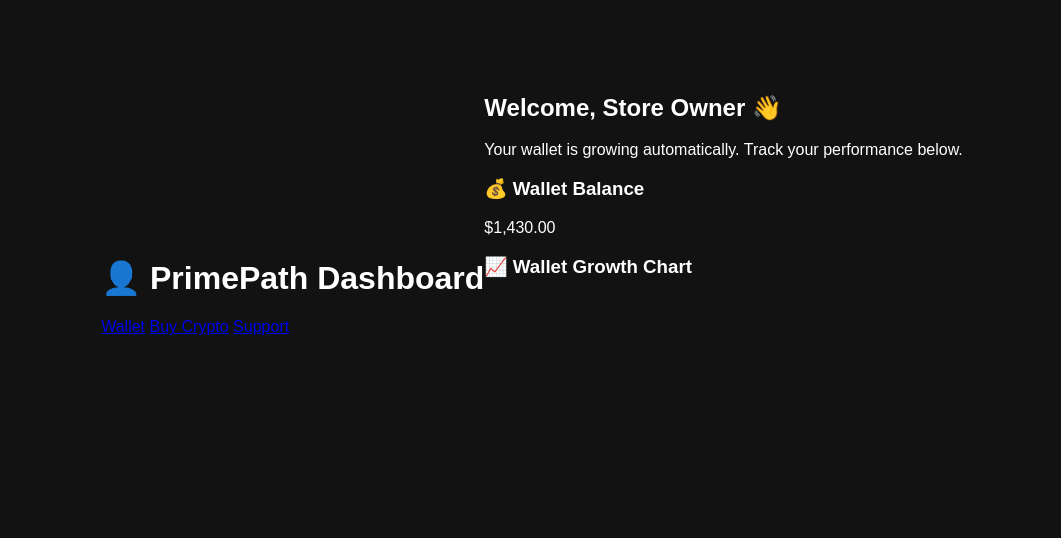
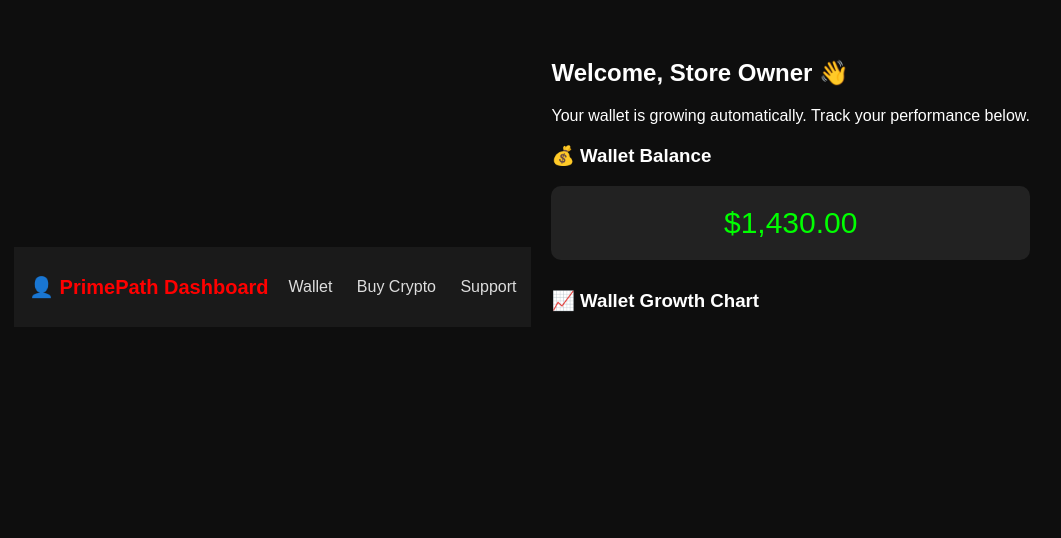
Before and after one commit to menacemanlabrat/Primepath-Ecommerce, a plain HTML site: page dashboard.html in a window 1280 px wide. Shown: the part 113-651 px from the top of the page, without its empty margins (108-1169 px from the left). Drawn offline with nearby package versions, Linux system fonts and the light colour scheme.

Commit message:
Update style.css

```diff
--- a/style.css
+++ b/style.css
@@ -35,3 +35,49 @@ button {
   font-size: 16px;
   cursor: pointer;
 }
+.dashboard-page {
+  background-color: #0e0e0e;
+  color: #fff;
+  font-family: 'Poppins', sans-serif;
+}
+
+.header {
+  background: #1a1a1a;
+  padding: 15px;
+  display: flex;
+  justify-content: space-between;
+  align-items: center;
+}
+
+.header h1 {
+  color: red;
+  font-size: 20px;
+}
+
+.header nav a {
+  margin-left: 20px;
+  text-decoration: none;
+  color: #ddd;
+}
+
+.dashboard-content {
+  padding: 20px;
+}
+
+.wallet-summary {
+  margin-top: 20px;
+}
+
+.wallet-box {
+  font-size: 30px;
+  background: #222;
+  padding: 20px;
+  border-radius: 10px;
+  color: lime;
+  text-align: center;
+  margin-top: 10px;
+}
+
+.chart-section {
+  margin-top: 30px;
+}
```
